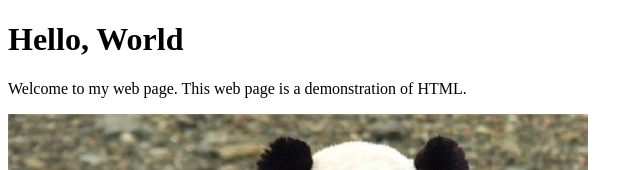
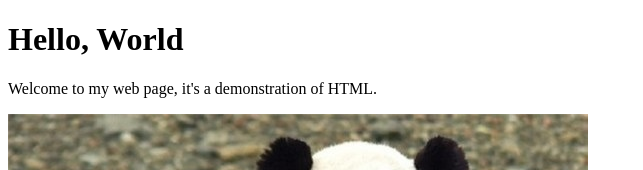
Before and after one commit to AaronPeyton/webDev0, a plain HTML site: page index.html in a window 1280 px wide. Shown: the top 170 px of the page, without its empty margins (0-643 px from the left). Drawn offline with Linux system fonts and the light colour scheme.

Commit message:
Update index.html

```diff
--- a/index.html
+++ b/index.html
@@ -4,9 +4,7 @@
  <body>
    <h1>Hello, World</h1>
    <p>
-     Welcome to my web page.  This
-     web page is a demonstration of
-     HTML.
+     Welcome to my web page, it's a demonstration of HTML.
    </p>
    <img src="\penda.jpg" alt="penguin">
  </body>
```
